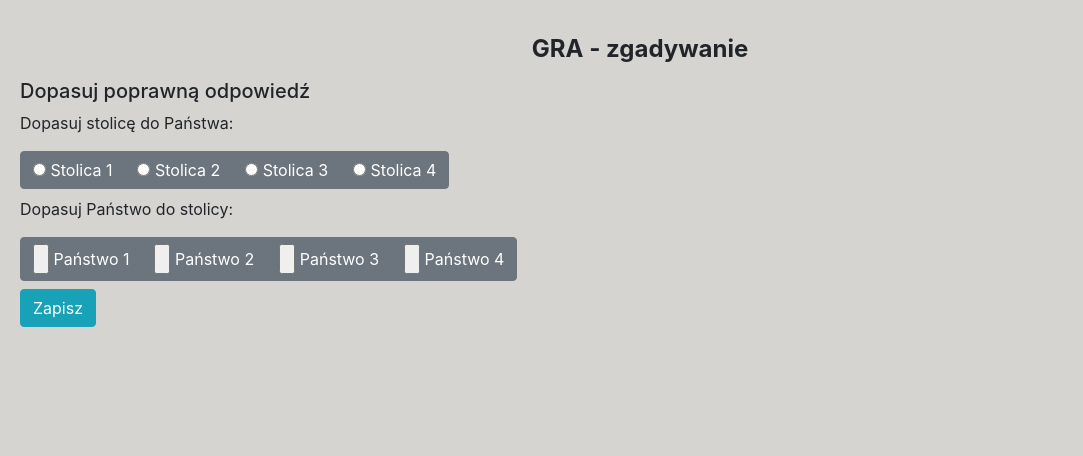
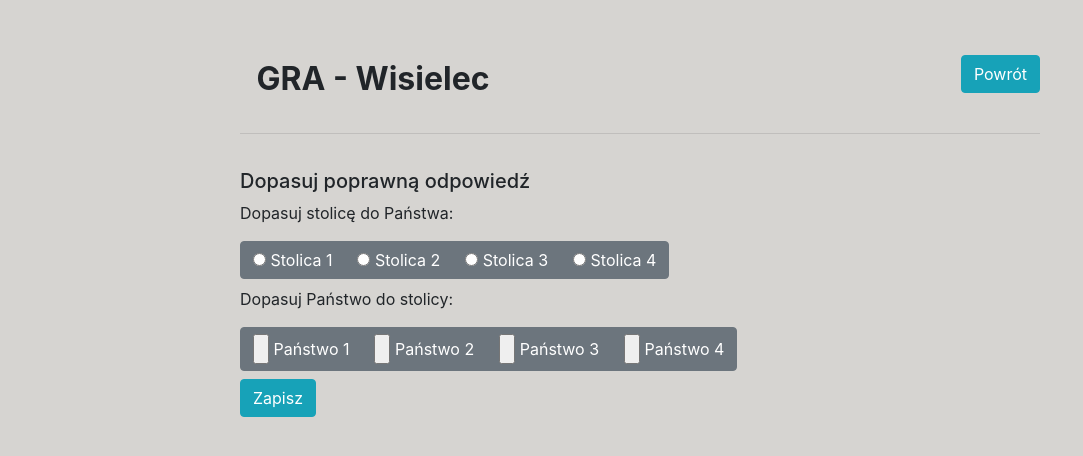
Before and after one commit to pawel1719/game_to_school, a PHP site: page /easyLevelForGame.php in a window 1280 px wide. Shown: the top 456 px of the page, without its empty margins (0-1083 px from the left). Run offline with PHP 8.4, Linux system fonts and the light colour scheme.

```diff
--- a/easyLevelForGame.php
+++ b/easyLevelForGame.php
@@ -19,10 +19,18 @@ require_once 'classes/config.php';
 </HEAD>
 
 <BODY>
-    <div class="head">
-        <h4><b>GRA - zgadywanie</b></h4>
+    <div class="head" style="width:800px; margin-top:35px; margin-left:auto; margin-right:auto;">
+        <div class="float-left">
+            <h2><b>GRA - Wisielec</b></h2>
+        </div>
+        <div class="" style="text-align:right">
+            <a href="selectGame.php"><button class="btn btn-info">Powrót</button></a>
+            <div>
+                <br><hr>
+            </div>
+        </div>
     </div>
-    <div class="content">
+    <div class="content" style="width:800px; margin-top:35px; margin-left:auto; margin-right:auto;">
         <h5>Dopasuj poprawną odpowiedź</h5>
 
         <form metod="POST">
--- a/hardWay.php
+++ b/hardWay.php
@@ -161,8 +161,8 @@ require_once 'classes/config.php';
         </div>
         <div>
         <div class="button" style="text-align: center">
-            <button onmousedown="accelerate(-0.2)" onmouseup="accelerate(0.05)" class="btn btn-secondary btn-lg">W
-                górę</button>
+            <button onClick="javascript:location.reload()" class="btn btn-secondary btn-lg">Zagraj</button>
+            <button onmousedown="accelerate(-0.2)" onmouseup="accelerate(0.05)" class="btn btn-secondary btn-lg">W górę</button>
         </div>
     </div>
     </div>
```
Also changed, not shown: functions_hangman.php (+13 -1 lines), hardLevelForGame.php (+14 -8 lines), resultUsers.php (+10 -5 lines).
